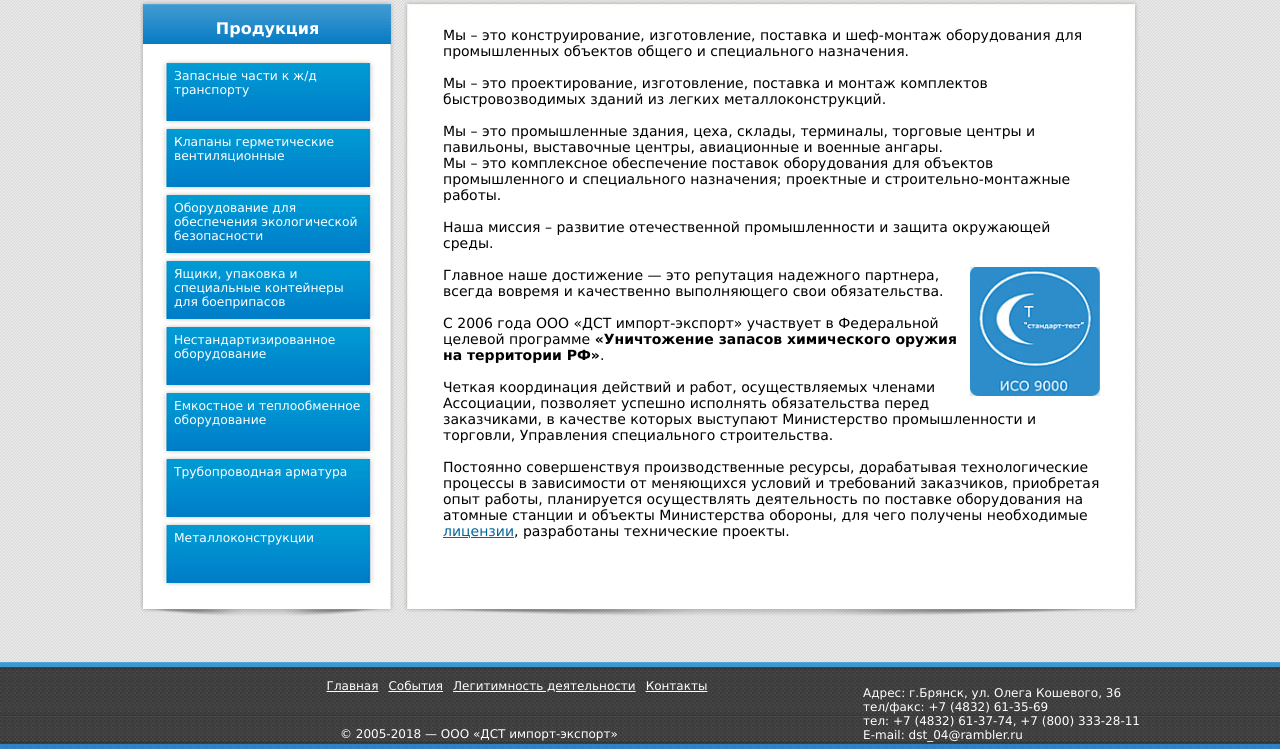
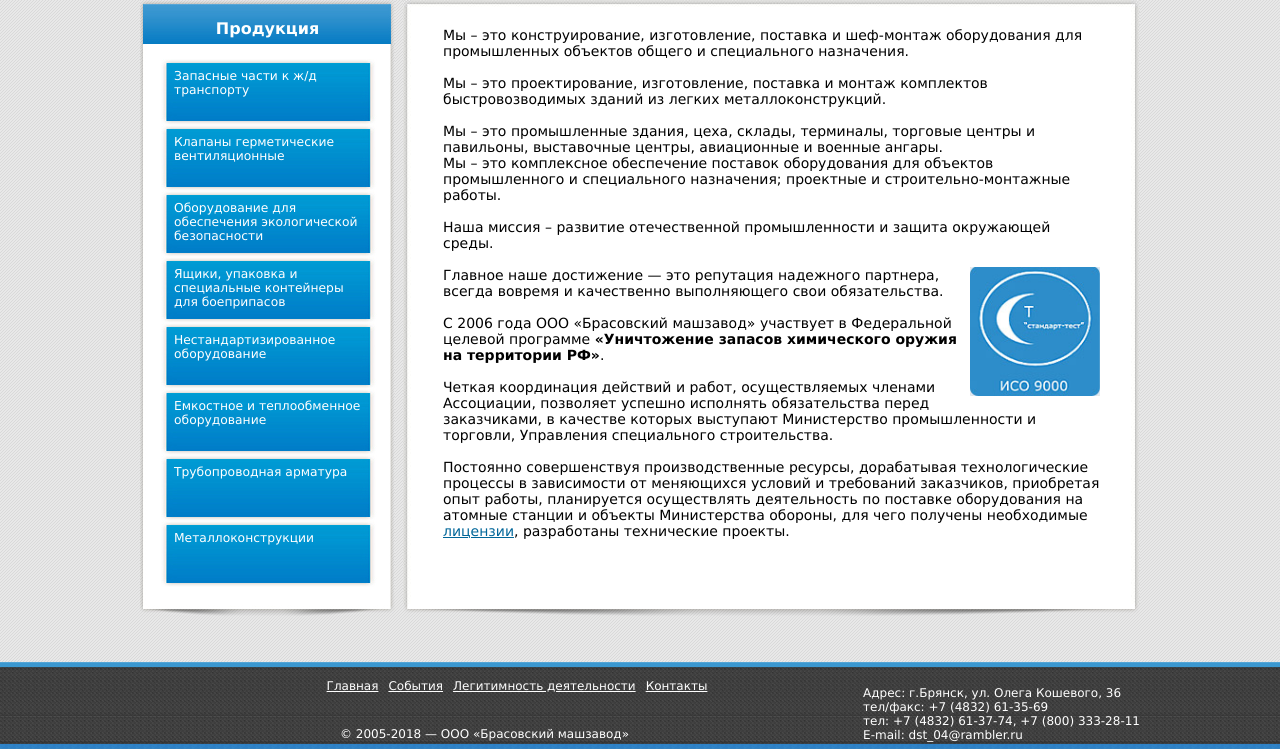
Before and after one commit to AlexUndead/brmz, a Django app: template templates/base.html in a window 1280 px wide. Shown: the part 405-1154 px from the top of the page. Run offline with Django 3.2, Linux system fonts and the light colour scheme; the template is opened without the code that fills it, so the values that code supplies are empty.

Commit message:
Переименование завода

```diff
--- a/templates/base.html
+++ b/templates/base.html
@@ -4,7 +4,7 @@
 <head>
 	<meta http-equiv="content-type" content="text/html; charset=utf-8">
 	<meta name="description" content="Промышленно-торговая ассоциация «Деловое  сотрудничество» занимается поставками различного промышленного оборудования и изготовлением качественных деталей для ж/д транспорта.">
-	<title>ООО "ДСТ импорт-экспорт"</title>
+	<title>ООО "Брасовский машзавод"</title>
     	<link rel="stylesheet" href="{% static 'css/main.css' %}">
     	<link rel="stylesheet" href="{% static 'css/slider.css' %}">
 	<script src="https://code.jquery.com/jquery-1.12.4.min.js" integrity="sha256-ZosEbRLbNQzLpnKIkEdrPv7lOy9C27hHQ+Xp8a4MxAQ=" crossorigin="anonymous"></script>
@@ -318,7 +318,7 @@
 								<p>&nbsp; &nbsp;</p>
 								<p><img src="{% static '/images/iso9000.jpg' %}" border="0" width="130" height="129" style="float: right; margin-left: 10px; margin-right: 0px;">Главное наше достижение — это репутация надежного партнера, всегда вовремя и качественно выполняющего свои обязательства.</p>
 								<p>&nbsp; &nbsp;</p>
-								<p>С 2006 года ООО «ДСТ импорт-экспорт» участвует в Федеральной целевой программе <strong>«Уничтожение запасов химического оружия на территории РФ»</strong>.</p>
+								<p>С 2006 года ООО «Брасовский машзавод» участвует в Федеральной целевой программе <strong>«Уничтожение запасов химического оружия на территории РФ»</strong>.</p>
 								<p>&nbsp;</p>
 								<p>Четкая координация действий и работ, осуществляемых членами Ассоциации, позволяет успешно исполнять обязательства перед заказчиками, в качестве которых выступают Министерство промышленности и торговли, Управления специального строительства.</p>
 								<p>&nbsp;</p>
@@ -365,7 +365,7 @@
       		</div><!--end-botmenu-->
     		</div><!--footcenttop-->
 			<div style="line-height: 25px; margin-left: 200px;" id="footsentbot">
-      		<div class="custom"><p>© 2005-2018  — ООО «ДСТ импорт-экспорт»</p></div>
+      		<div class="custom"><p>© 2005-2018  — ООО «Брасовский машзавод»</p></div>
 			</div><!--end-footsentbot-->
 			<div style="position: absolute; left: 15px; bottom: 5px;">
 				<!-- begin of Top100 code -->
```
